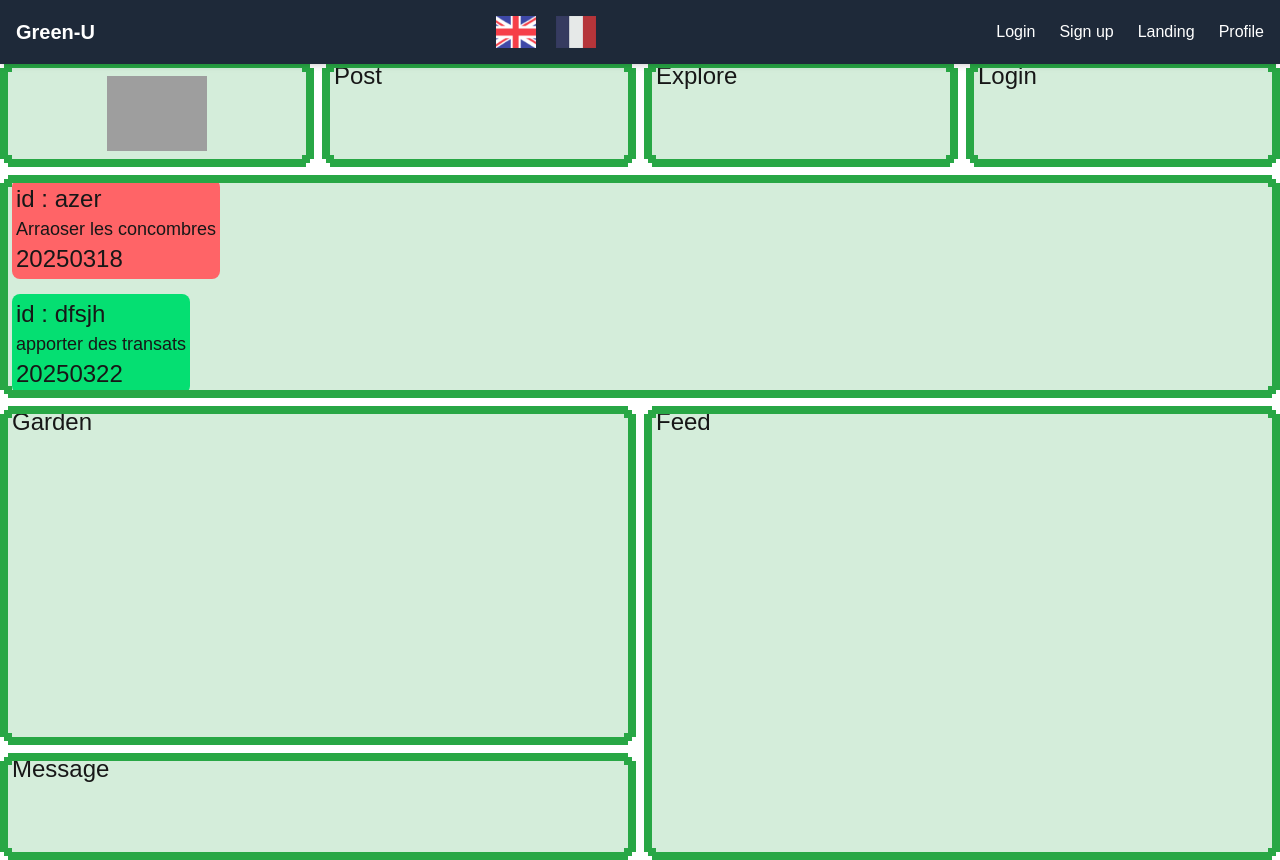
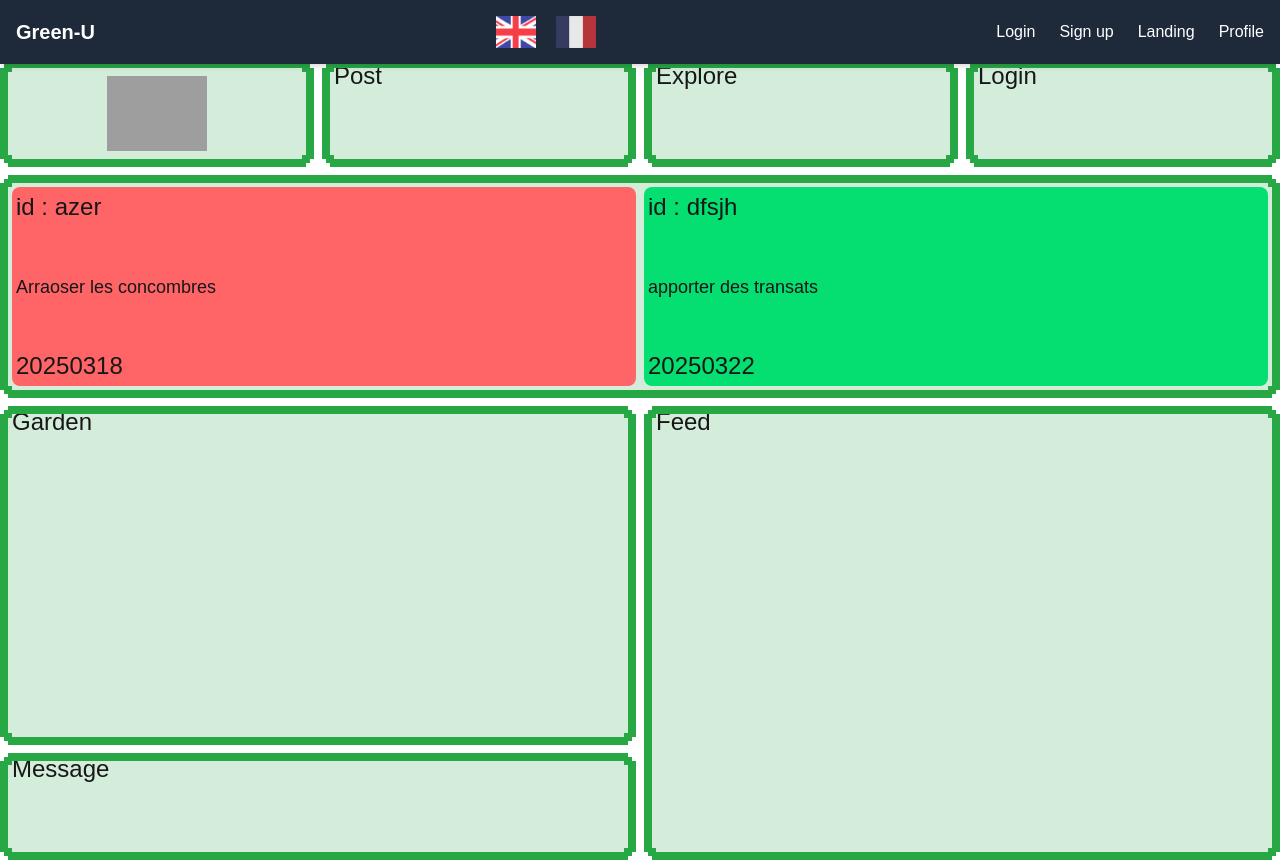
Before and after one commit to Green-U-Organization/Green.U, a Next.js app in the folder my-app/: page /landing in a window 1280 px wide. Built offline with nearby package versions, Linux system fonts and the light colour scheme; grey boxes are pictures that could not be loaded; a web font is replaced by a local one.

Commit message:
git pruune, c'est la git prune

```diff
--- a/my-app/src/app/landing/page.tsx
+++ b/my-app/src/app/landing/page.tsx
@@ -10,7 +10,7 @@ const page = () => {
 
 
  {/* TodoList */}
-<Card className={'row-start-2 row-end-4 col-start-1 col-end-5 h-full px-3 flex flex-col justify-between'}>
+<Card className={'row-start-2 row-end-4 col-start-1 col-end-5 h-full px-3 grid grid-cols-2 gap-2'}>
     {
         data.todos.map((todo, index) => (
             <Todo
--- a/my-app/src/components/Todo.tsx
+++ b/my-app/src/components/Todo.tsx
@@ -16,7 +16,7 @@ const Todo = ({ status, content, added, publishBy, itemKey,  id }: Props) => {
 	return (
 		<Link href={`/todo/${id}`} style={{display : itemKey > 1 ? "none" : "flex"}}>
             <section
-                className={`p-1 my-1 rounded-lg ${
+                className={`p-1 my-3 rounded-lg w-full ${
                     status === "chill"
                         ? "bg-green-400"
                         : status === "normal"
```
